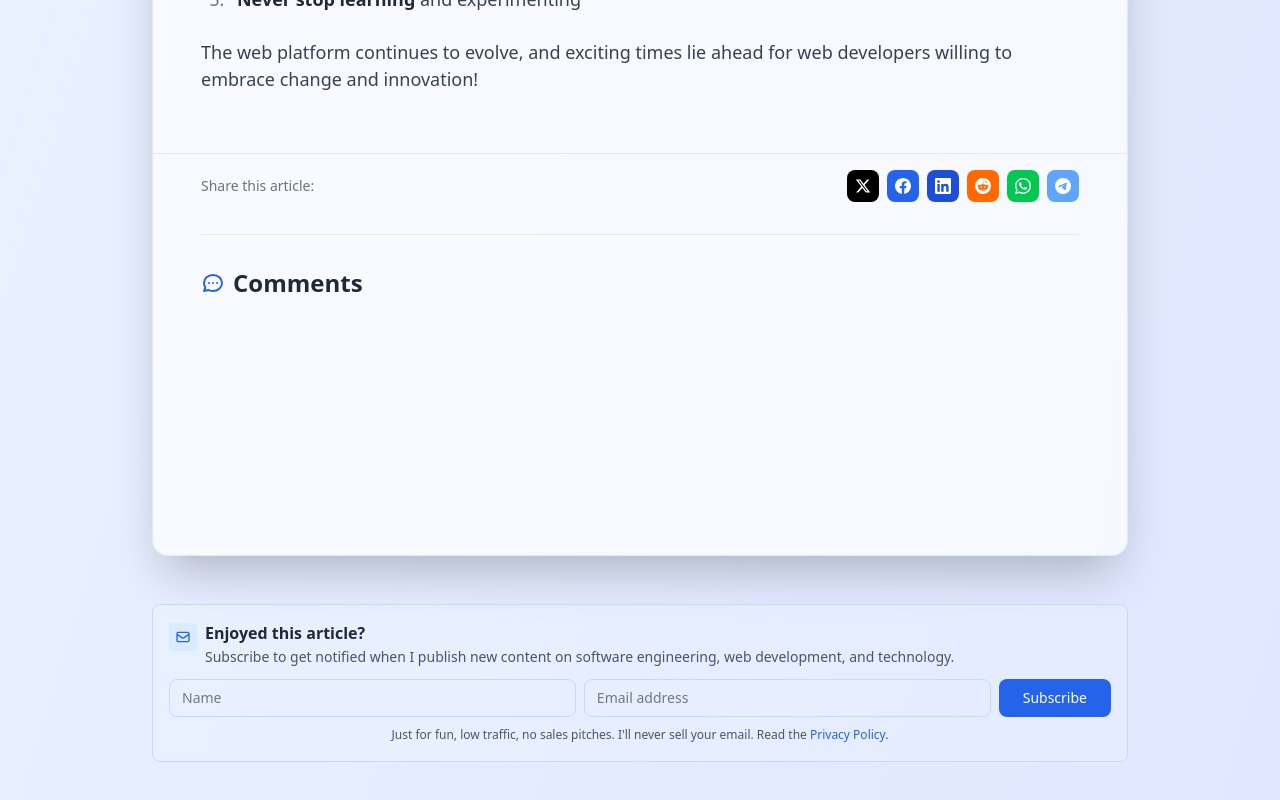
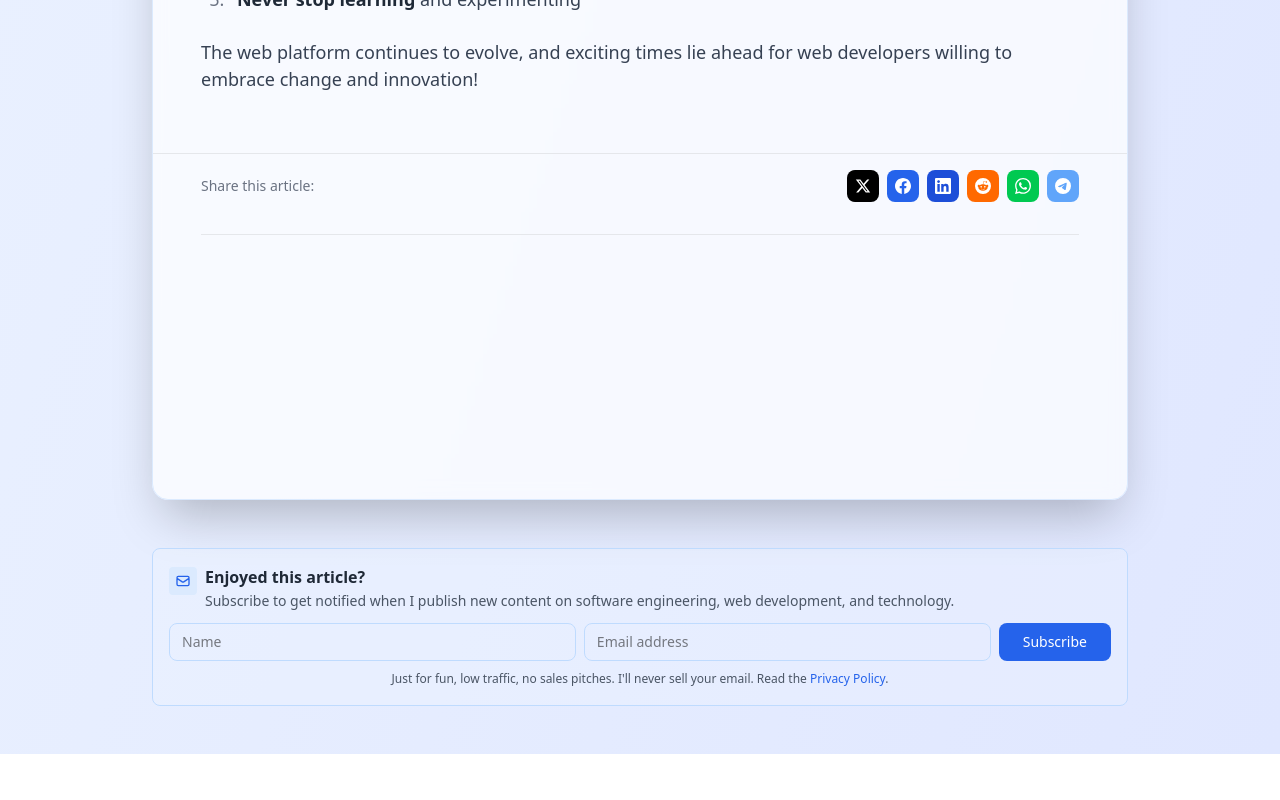
Before and after one commit to joeltankam/website, a Vue app: page /post/future-of-web-dev in a window 1280 px wide. Shown: the part 3310-4110 px from the top of the page. After the commit the page ends 4064 px from the top, so only its background shows below. Built offline with nearby package versions, Linux system fonts and the light colour scheme; no server answers.

Commit message:
Configure Giscus commetns

```diff
--- a/src/components/Comments.vue
+++ b/src/components/Comments.vue
@@ -1,13 +1,6 @@
 <template>
   <div class="comments-section">
     <div class="border-t border-gray-200 pt-8">
-      <h2 class="text-2xl font-bold text-gray-800 mb-6 flex items-center gap-2">
-        <svg class="w-6 h-6 text-primary-600" fill="none" stroke="currentColor" viewBox="0 0 24 24">
-          <path stroke-linecap="round" stroke-linejoin="round" stroke-width="2" d="M8 12h.01M12 12h.01M16 12h.01M21 12c0 4.418-4.03 8-9 8a9.863 9.863 0 01-4.255-.949L3 20l1.395-3.72C3.512 15.042 3 13.574 3 12c0-4.418 4.03-8 9-8s9 3.582 9 8z"></path>
-        </svg>
-        Comments
-      </h2>
-
       <!-- Giscus Comments Container -->
       <div ref="commentsContainer" class="giscus-container"></div>
     </div>
@@ -37,15 +30,15 @@ const loadGiscus = () => {
 
   const script = document.createElement('script')
   script.src = 'https://giscus.app/client.js'
-  script.setAttribute('data-repo', 'joeltankam/joeltankam.github.io') // Replace with your repo
-  script.setAttribute('data-repo-id', 'YOUR_REPO_ID') // Replace with your repo ID
-  script.setAttribute('data-category', 'Blog Comments') // Replace with your category
-  script.setAttribute('data-category-id', 'YOUR_CATEGORY_ID') // Replace with your category ID
-  script.setAttribute('data-mapping', 'pathname')
+  script.setAttribute('data-repo', 'joeltankam/website')
+  script.setAttribute('data-repo-id', 'R_kgDOQQzxyQ')
+  script.setAttribute('data-category', 'Blog Comments')
+  script.setAttribute('data-category-id', 'DIC_kwDOQQzxyc4Cxmns')
+  script.setAttribute('data-mapping', 'title')
   script.setAttribute('data-strict', '0')
   script.setAttribute('data-reactions-enabled', '1')
   script.setAttribute('data-emit-metadata', '0')
-  script.setAttribute('data-input-position', 'top')
+  script.setAttribute('data-input-position', 'bottom')
   script.setAttribute('data-theme', props.theme === 'dark' ? 'dark' : 'light')
   script.setAttribute('data-lang', 'en')
   script.setAttribute('data-loading', 'lazy')
```
